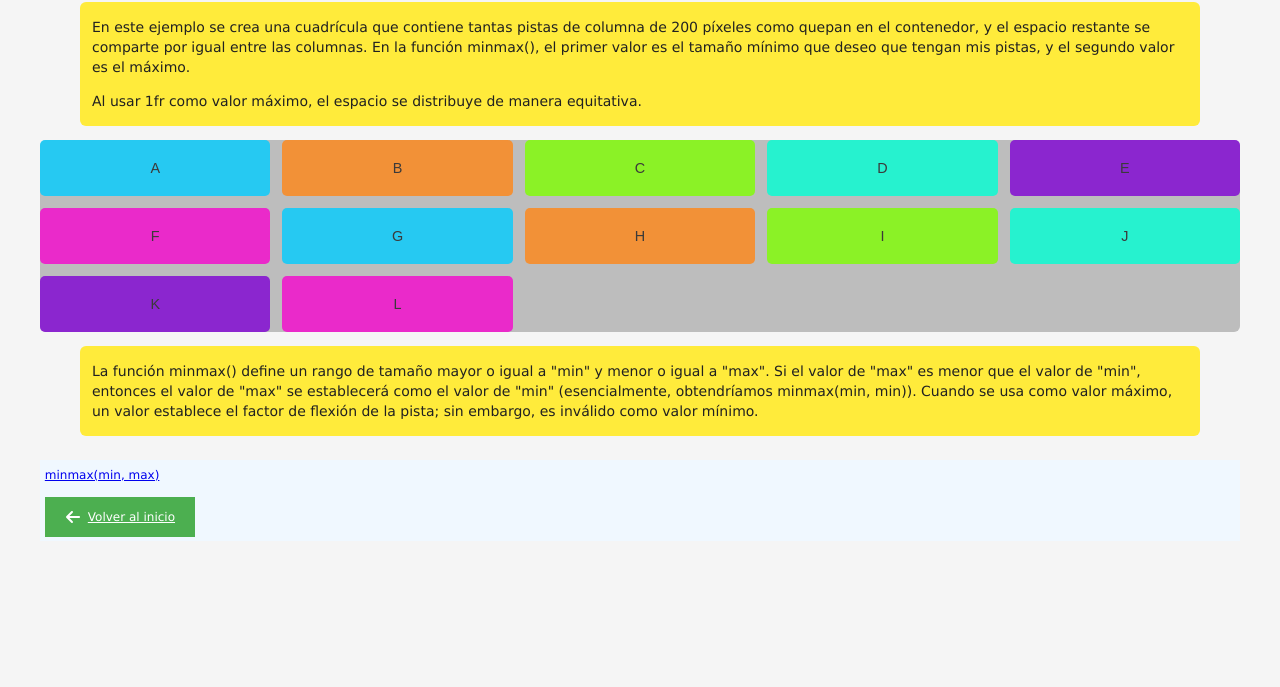
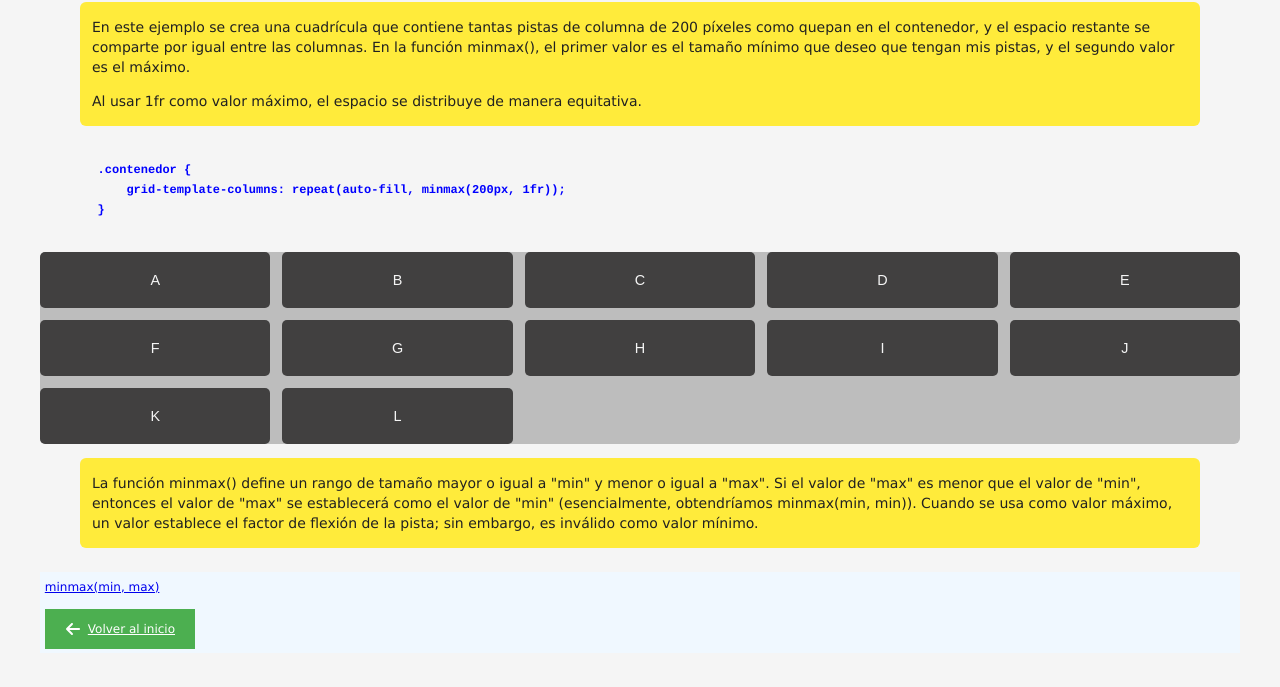
Before and after one commit to jBenitoLopez/CSS-Grid-Layout-Examples, a plain HTML site: page The-examples/23_minmax-in-auto-fill-repeating-tracks.html in a window 1280 px wide. Shown: the part 91-778 px from the top of the page. Drawn offline with Linux system fonts and the light colour scheme.

Commit message:
fix: css

```diff
--- a/The-examples/23_minmax-in-auto-fill-repeating-tracks.html
+++ b/The-examples/23_minmax-in-auto-fill-repeating-tracks.html
@@ -28,8 +28,8 @@
             }
 
             .caja {
-                background-color: #444;
-                color: #3b3a3a;
+                background-color: #414040;
+                color: whitesmoke;
                 border-radius: 5px;
                 padding: 20px;
                 font-size: 150%;
@@ -37,7 +37,7 @@
             }
 
             /* ---------------------- */
-            .a {
+            /* .a {
                 background-color: rgba(0, 204, 255, 0.8);
             }
 
@@ -83,7 +83,7 @@
 
             .l {
                 background-color: rgba(245, 6, 205, 0.8);
-            }
+            } */
 
         }
 
@@ -109,7 +109,11 @@
             máximo. </p>
         <p>Al usar 1fr como valor máximo, el espacio se distribuye de manera equitativa.</p>
     </blockquote>
-
+    <pre><code>
+        .contenedor {
+            grid-template-columns: repeat(auto-fill, minmax(200px, 1fr));
+        }
+    </code></pre>
     <div class="eje1">
 
         <div class="contenedor">
```
